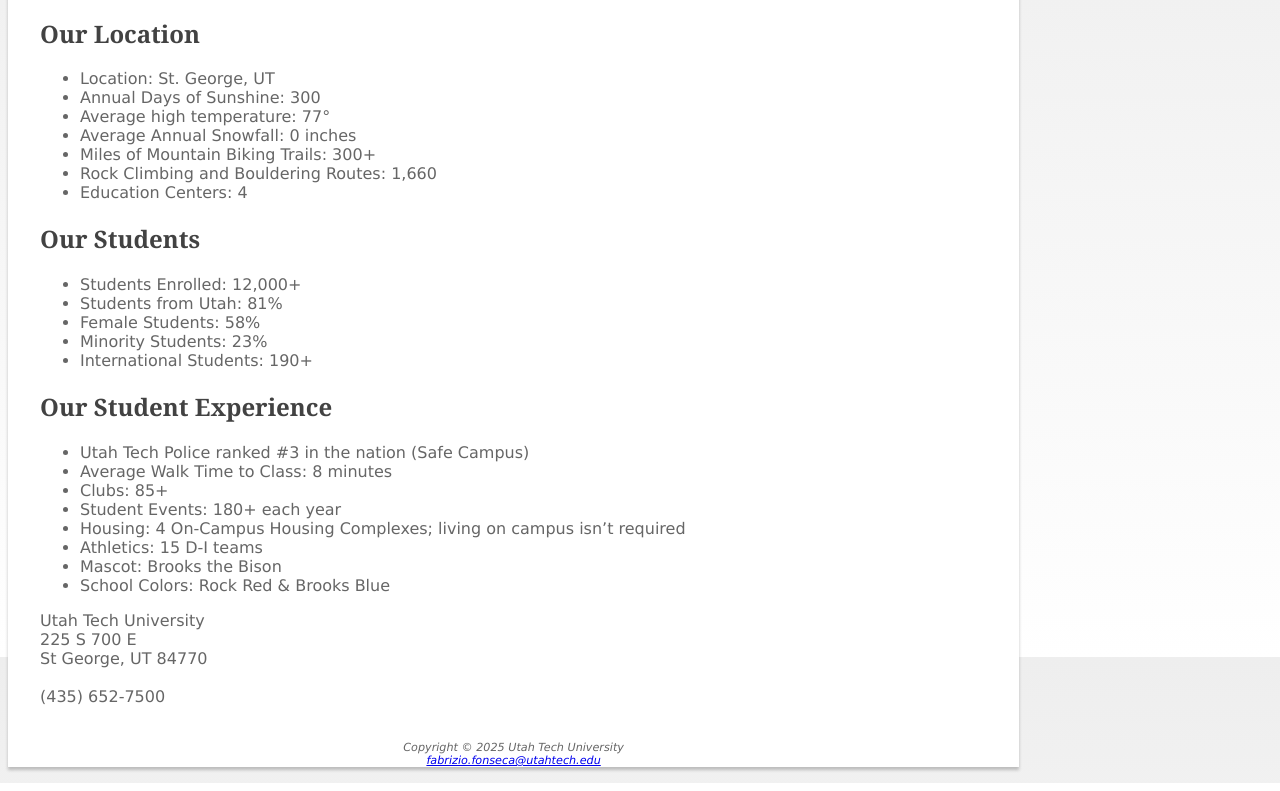
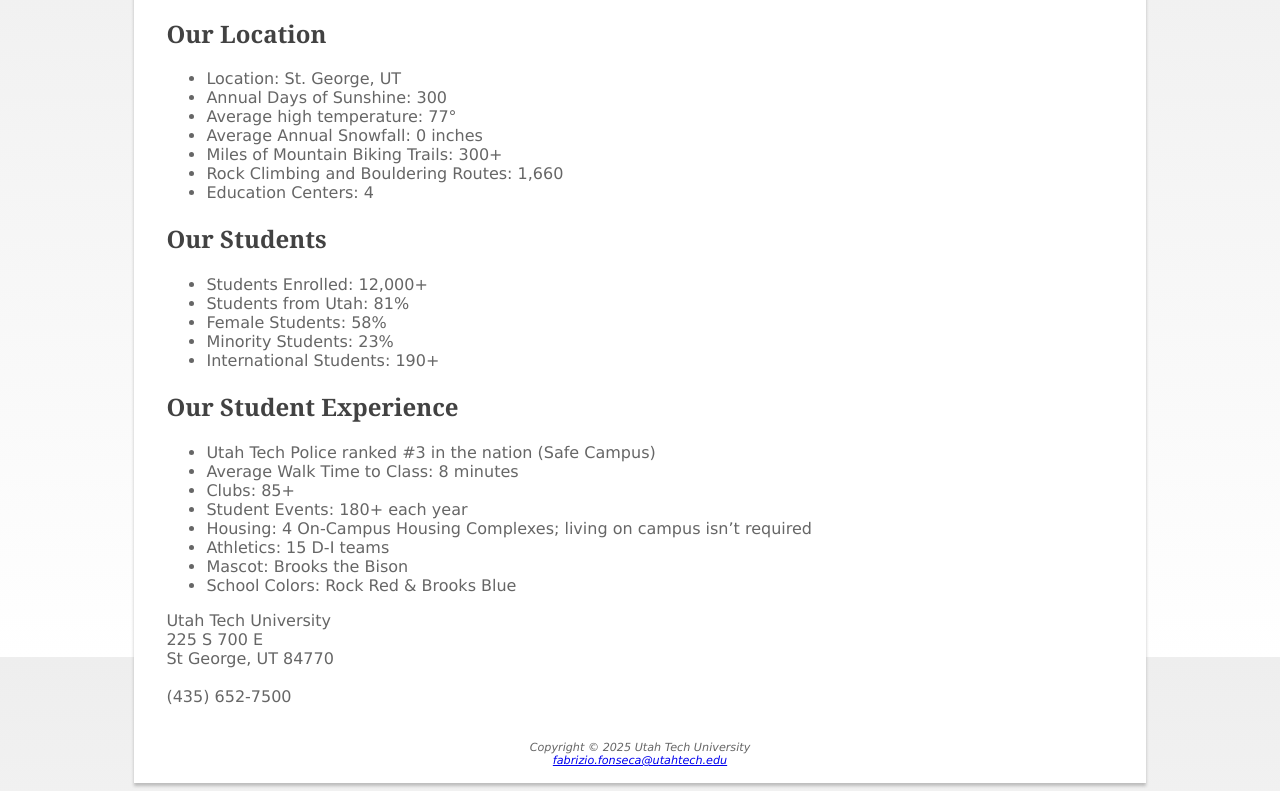
Before and after one commit to fafonse/se1400, a plain HTML site: page utahtech3/index.html in a window 1280 px wide. Shown: the part 943-1734 px from the top of the page. Drawn offline with Linux system fonts and the light colour scheme.

Commit message:
Centered body text

```diff
--- a/utahtech3/style.css
+++ b/utahtech3/style.css
@@ -86,7 +86,7 @@ footer {
     font-size: .70rem;
     font-style: italic;
     text-align: center;
-    margin: 1rem;
+    padding: 1rem;
 }
 
 #wrapper {
@@ -95,4 +95,6 @@ footer {
     min-width: 960px;
     max-width: 2048px;
     box-shadow: 0px 3px 3px rgba(66, 66, 66, 0.3);
+    margin-left: auto;
+    margin-right: auto;
 }
```
